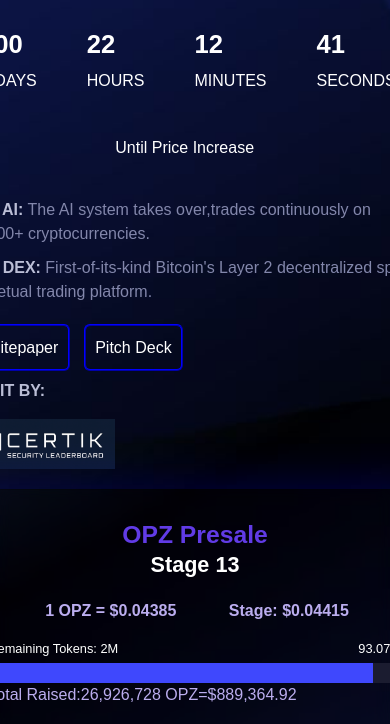
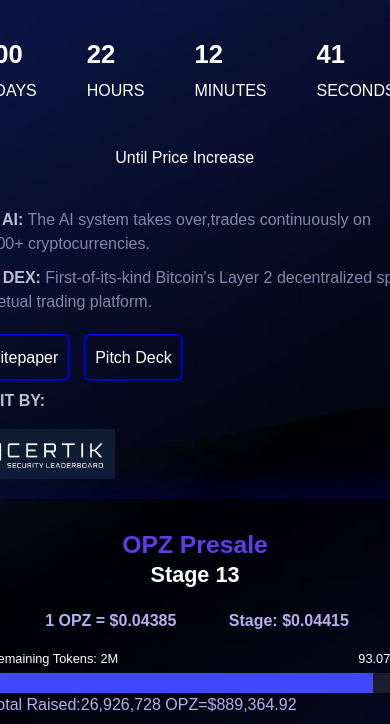
Before and after one commit to Sushmithanaidu14/opzz, a plain HTML site: page index.html in a window 390 px wide. Shown: the part 198-922 px from the top of the page. Drawn offline with nearby package versions, Linux system fonts and the light colour scheme.

Commit message:
Update style.css

```diff
--- a/style.css
+++ b/style.css
@@ -31,7 +31,7 @@
 .container {
   display: flex;
   min-height: 100vh;
-  padding: 0px 20px;
+  padding: 60px 40px;
   align-items: center;
   gap: 40px;
   justify-content: center;
@@ -411,7 +411,7 @@
 @media (max-width: 800px) {
   .container {
     flex-direction: column;
-    padding:0 20px;
+    padding: 10px;
   }
 
   .left-panel, .right-panel {
```
